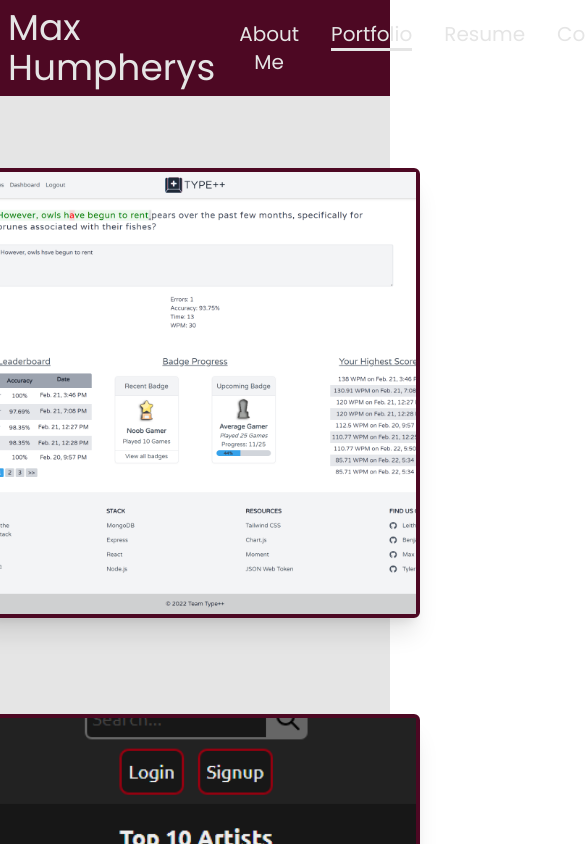
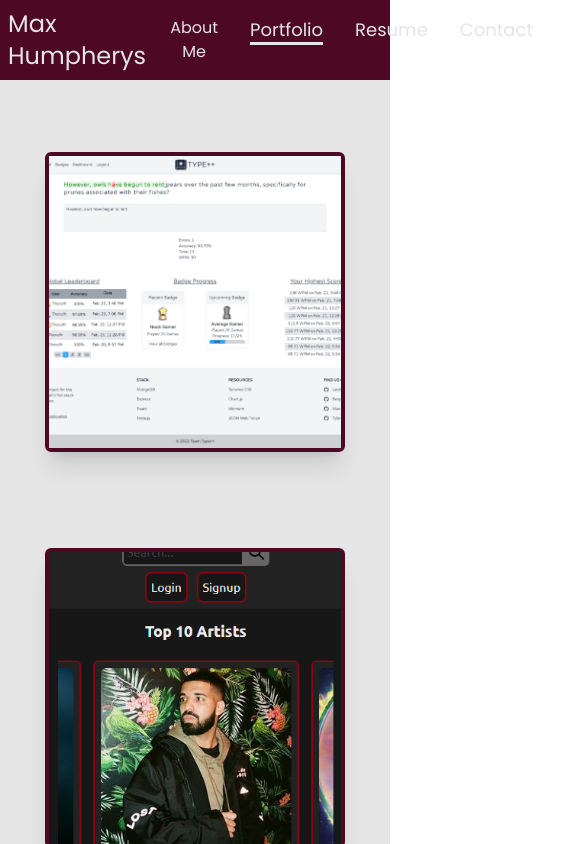
Before and after one commit to maxh1231/react-portfolio, a React (Create React App) app: page / in a window 390 px wide. Both pictures are taken after a click on the link "Portfolio". Shown: the top 844 px of the page, 585 px wide, since content can reach past the window. Built offline with nearby package versions, Linux system fonts and the light colour scheme.

Commit message:
media queries

```diff
--- a/src/components/About.js
+++ b/src/components/About.js
@@ -4,18 +4,18 @@ import Avatar from 'avataaars'
 
 const About = () => {
     return (
-        <section className='flex flex-row justify-center w-full h-4/5 bg-[#e5e5e5]'>
-            <div className="ml-12 w-1/4 flex flex-col justify-center">
+        <section className='flex flex-col md:flex-row justify-center items-center w-full h-4/5 bg-[#e5e5e5]'>
+            <div className="p-6 lg:p-0 lg:w-1/4 flex flex-col justify-center">
                 <div>
                     <h3 className="text-5xl text-center">Hi, I'm Max</h3>
                 </div>
                 <div>
-                    <p className="text-left text-lg">
+                    <p className="text-left text-base md:text-lg">
                         Full Stack web developer with a passion to code and learning new technologies. Proficiency in the MERN stack and always pursuing a deeper knowledge of all-things programming. View my projects to see my ability to develop well-functioning, clean user-interfaces and applications.
                     </p>
                 </div>
             </div>
-            <div className="mr-12 w-1/4 flex justify-center items-center">
+            <div className=" w-1/2 lg:w-1/4 flex justify-center items-center">
                 <Avatar
                     avatarStyle='Circle'
                     topType='ShortHairShortFlat'
--- a/src/components/Contact.js
+++ b/src/components/Contact.js
@@ -30,10 +30,10 @@ const Contact = () => {
 
     return (
         <section className="flex flex-col justify-center items-center h-5/6 bg-[#e5e5e5]">
-            <h3 className="text-3xl text-[#4D0823]">Send me an Email!</h3>
+            <h3 className="text-xl sm:text-3xl text-[#4D0823]">Send me an Email!</h3>
             <div>
                 <form ref={form} onSubmit={handleSubmit(sendEmail)}>
-                    <div className="my-4 w-[400px] ">
+                    <div className="my-4 w-[250px] sm:w-[400px] ">
                         <input
                             {...register('from_name', { required: true })}
                             className="contact py-2 pl-2 w-full"
@@ -43,7 +43,7 @@ const Contact = () => {
 
 
                     </div>
-                    <div className="my-4 w-[400px]">
+                    <div className="my-4 w-[250px] sm:w-[400px]">
                         <input
                             {...register('from_email', { required: true, pattern: /\S+@\S+\.\S+/ })}
                             className="contact py-2 pl-2 w-full"
@@ -51,7 +51,7 @@ const Contact = () => {
                             placeholder='Your email'></input>
                         {errors.from_email && <span className="block bg-[#e5e5e5] text-[#4D0823]">Must be a valid email address.</span>}
                     </div>
-                    <div className="my-4 w-[400px] h-[150px] shadow-lg">
+                    <div className="my-4 w-[250px] sm:w-[400px] h-[150px] shadow-lg">
                         <textarea
                             {...register('message', { required: true })}
                             className="contact py-2 pl-2 w-full h-full"
--- a/src/components/Header.js
+++ b/src/components/Header.js
@@ -4,7 +4,7 @@ const Header = ({ currentPage, setCurrentPage }) => {
     return (
         <header className="flex flex-row w-full items-center justify-between bg-[#4D0823]">
             <div>
-                <h1 className="text-4xl text-left text-[#e5e5e5] p-2">
+                <h1 className="text-2xl lg:text-4xl text-left text-[#e5e5e5] p-2">
                     Max Humpherys
                 </h1>
             </div>
--- a/src/components/Nav.js
+++ b/src/components/Nav.js
@@ -4,22 +4,22 @@ const Nav = ({ currentPage, setCurrentPage }) => {
     return (
         <ul className="flex flex-row text-[#e5e5e5]">
             <li className="mx-4 " >
-                <a onClick={() => setCurrentPage('Home')} className={`navItem text-xl ${currentPage === 'Home' && 'navActive'}`} >
+                <a onClick={() => setCurrentPage('Home')} className={`navItem text-base lg:text-lg ${currentPage === 'Home' && 'navActive'}`} >
                     About Me
                 </a>
             </li>
             <li className="mx-4">
-                <a onClick={() => setCurrentPage('Portfolio')} className={`navItem text-xl ${currentPage === 'Portfolio' && 'navActive'}`}>
+                <a onClick={() => setCurrentPage('Portfolio')} className={`navItem text-lg md:text-xl ${currentPage === 'Portfolio' && 'navActive'}`}>
                     Portfolio
                 </a>
             </li>
             <li className="mx-4">
-                <a onClick={() => setCurrentPage('Resume')} className={`navItem text-xl ${currentPage === 'Resume' && 'navActive'}`}>
+                <a onClick={() => setCurrentPage('Resume')} className={`navItem text-lg md:text-xl ${currentPage === 'Resume' && 'navActive'}`}>
                     Resume
                 </a>
             </li>
             <li className="mx-4">
-                <a onClick={() => setCurrentPage('Contact')} className={`navItem text-xl ${currentPage === 'Contact' && 'navActive'}`}>
+                <a onClick={() => setCurrentPage('Contact')} className={`navItem text-lg md:text-xl ${currentPage === 'Contact' && 'navActive'}`}>
                     Contact
                 </a>
             </li>
--- a/src/components/Projects.js
+++ b/src/components/Projects.js
@@ -3,7 +3,7 @@
 const Projects = (props) => {
     const projectCompents = props.projects.map(function (project) {
         return (
-            <div key={project.id} className=" card flex flex-col w-[450px] h-[450px] my-12  mx-2 border-4 border-[#4D0823] rounded-md relative shadow-xl basis-1/4">
+            <div key={project.id} className=" card flex flex-col w-[300px] h-[300px] sm:w-[450px] sm:h-[450px] my-12  mx-2 border-4 border-[#4D0823] rounded-md relative shadow-xl basis-1/4">
 
                 <div className="  flex justify-center items-center overflow-hidden w-[450px] h-[450px] ">
                     <img key={project.img} src={project.img} alt='' className=" projectImg block object-cover"></img>
@@ -13,7 +13,7 @@ const Projects = (props) => {
                         <h3 className="text-2xl font-semibold" key={project.title}>{project.title}</h3>
                     </div>
                     <div>
-                        <p key={project.disc} className="text-xl">
+                        <p key={project.disc} className="text-base sm:text-xl">
                             {project.disc}
                         </p>
                     </div>
```
